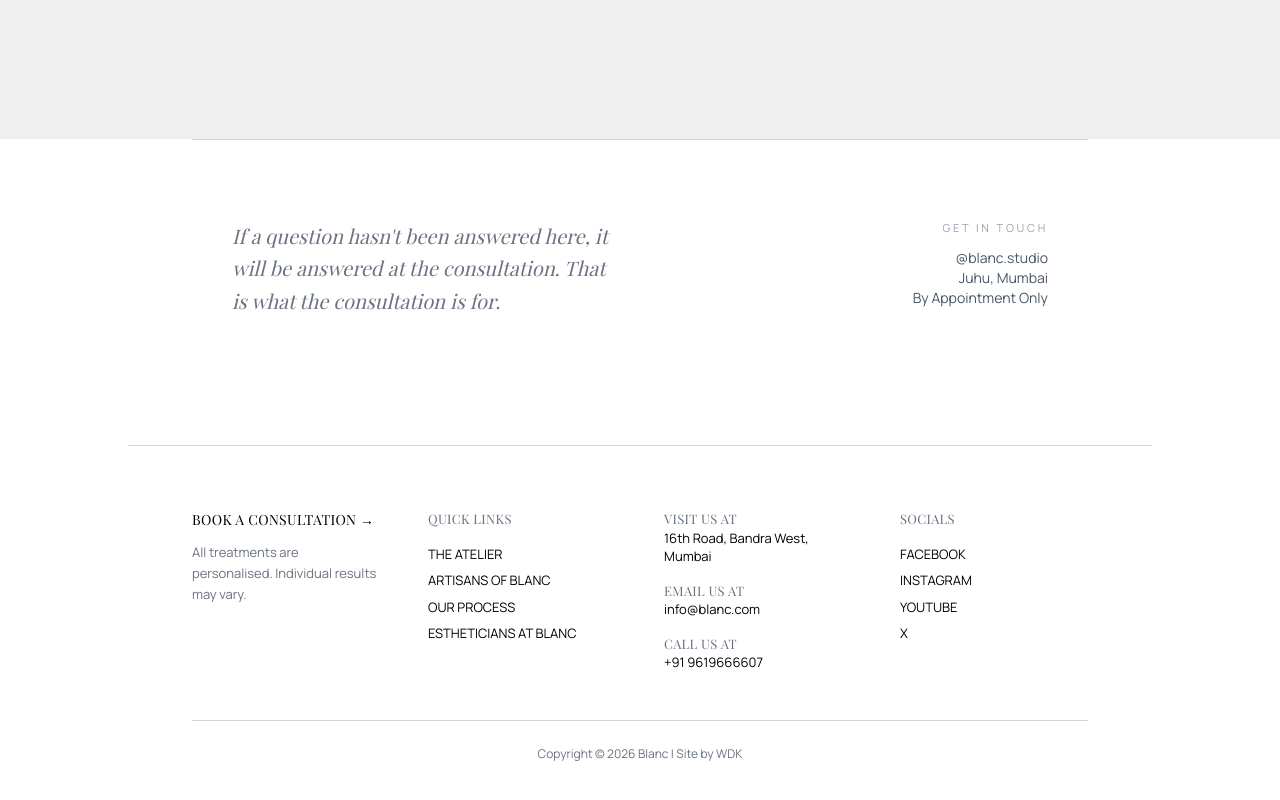
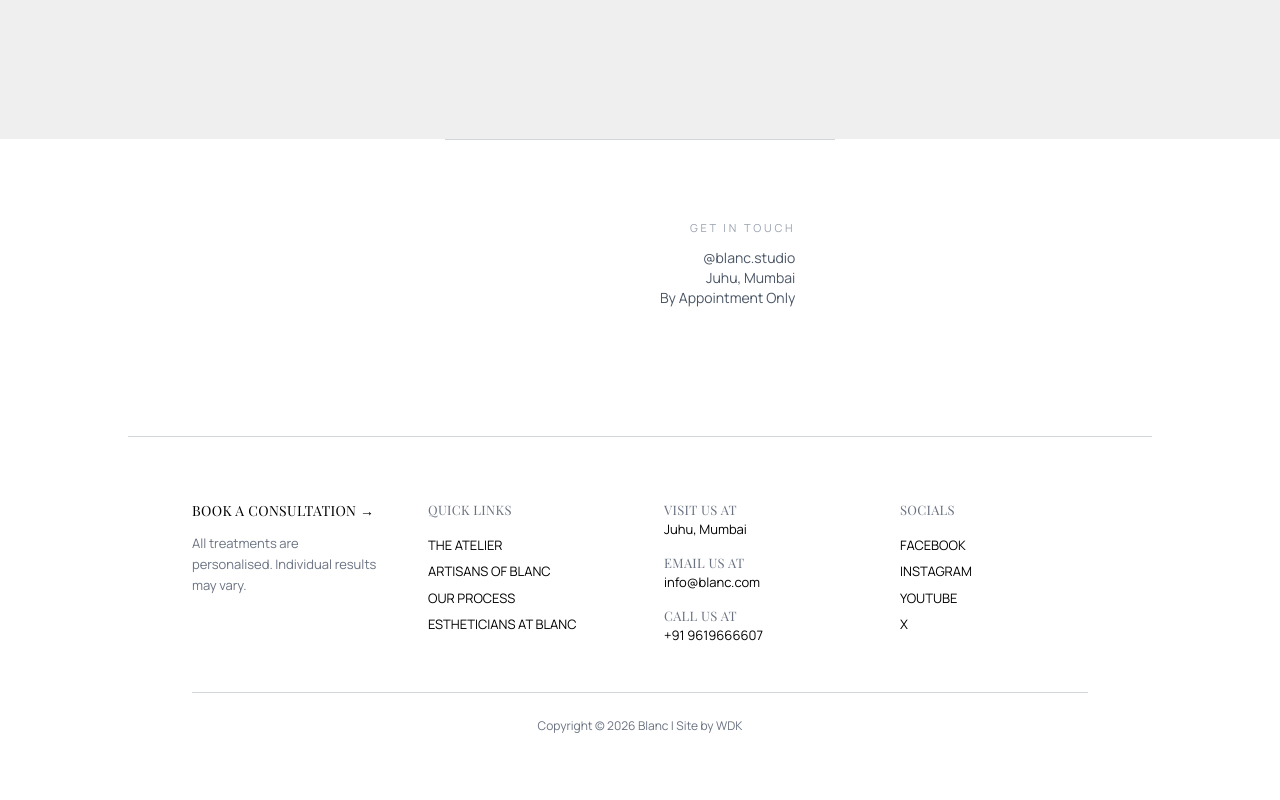
Before and after one commit to Ladwa14/blanc-website, a Next.js app: page /faq in a window 1280 px wide. Shown: the part 3567-4367 px from the top of the page. Built offline with nearby package versions, Linux system fonts and the light colour scheme; a web font is replaced by a local one.

Commit message:
address changed

```diff
--- a/app/faq/FaqClient.tsx
+++ b/app/faq/FaqClient.tsx
@@ -393,9 +393,7 @@
   <div className="grid md:grid-cols-2 gap-10">
 
     <p className="font-playfair text-xl italic text-gray-500 leading-relaxed">
-      If a question hasn't been answered here,
-      it will be answered at the consultation.
-      That is what the consultation is for.
+
     </p>
 
     <div className="md:text-right">
--- a/app/sections/Footer.tsx
+++ b/app/sections/Footer.tsx
@@ -165,7 +165,7 @@
                 VISIT US AT
               </p>
               <p className="font-manrope text-black text-[13px]">
-                16th Road, Bandra West, Mumbai
+                Juhu, Mumbai
               </p>
             </div>
 
```
